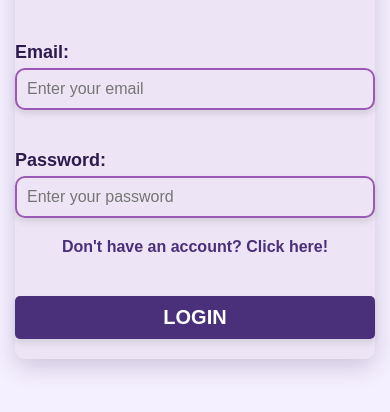
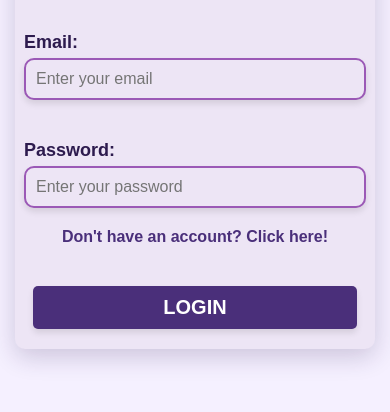
Before and after one commit to Tiguer04/DummyJSON-CRUD, a website: page public/login.html in a window 390 px wide. Shown: the part 314-726 px from the top of the page. Drawn offline with Linux system fonts and the light colour scheme; some packages are replaced by stand-ins of ours; a script that the page names is missing; a web font is replaced by a local one.

Commit message:
The login has been modified and improved with all its mediaqueries handled

```diff
--- a/public/login.html
+++ b/public/login.html
@@ -13,23 +13,27 @@
 
   <div class="container-auth">
     <div class="form-container-auth">
-      <div class="form-group">
+      <div class="form-group-header">
         <h1 class="form-auth-title">Login</h1>
         <h2 class="form-auth-subtitle">Enter your credentials to access the DummyJSON CRUD tool</h2>
       </div>
       <div class="form-group">
-        <label>Email: </label>
+        <div class="form-group-label">
+          <label>Email: </label>
+        </div>
         <input type="email" id="email" placeholder="Enter your email">
       </div>
 
       <div class="form-group">
-        <label>Password: </label>
+        <div class="form-group-label">
+          <label>Password: </label>
+        </div>
         <input id="password" placeholder="Enter your password">
         <a class="form-auth-link" href="register.html">Don't have an account? Click here!</a>
       </div>
 
       <div class="form-group">
-        <button id="login-button">LOGIN</button>
+        <button class="login-button" id="login-button">LOGIN</button>
       </div>
     </div>
   </div>
--- a/public/styles.css
+++ b/public/styles.css
@@ -120,9 +120,12 @@ a{
 
 .form-group{
   display: flex;
+  justify-content: center;
+  align-items: center;
   flex-direction: column;
   align-items: left;
   margin-bottom: 20px;
+  width: 100%;
 }
 
 .form-container{
@@ -218,6 +221,10 @@ a{
   margin-bottom: 10px;
 }
 
+#login-button{
+  width: 100%;
+}
+
 input{
   font-family: "Elms Sans", sans-serif;
   padding: 10px;
@@ -252,7 +259,16 @@ textarea{
   flex-direction: column;
   align-items: left;
   margin-bottom: 20px;
+  width: 95%;
+}
+
+.form-group-label{
+  display: flex;
+  justify-content: left;
+  align-items: left;
   width: 100%;
+  max-width: 700px;
+  min-width: 380px;
 }
 
 .form-container{
@@ -261,7 +277,22 @@ textarea{
   align-items: center;
   flex-direction: column;
   gap: 20px;
+  margin-left: 0px;
+  width: 100%;
+}
+
+.form-container-auth{
+  display: flex;
+  justify-content: center;
+  align-items: center;
+  flex-direction: column;
+  gap: 20px;
   margin-left: 15px;
+  margin-right: 15px;
+  border-radius: 10px;
+  background-color: #EDE5F5;
+  box-shadow: 0px 8px 24px rgba(45, 27, 78, 0.2);
+  transition: all 0.3s ease;
   width: 97%;
 }
 
@@ -335,6 +366,10 @@ h2{
   margin-bottom: 10px;
 }
 
+#login-button{
+  width: 100%;
+}
+
 input{
   font-family: "Elms Sans", sans-serif;
   padding: 10px;
@@ -342,7 +377,6 @@ input{
   border-radius: 10px;
   box-shadow: 0px 4px 6px rgba(0, 0, 0, 0.1);
   width: 100%;
-  max-width: 420px;
   min-width: 200px;
   background-color: #EDE5F5;
   color:#2D1B4E;
@@ -356,7 +390,6 @@ textarea{
   border-radius: 10px;
   box-shadow: 0px 4px 6px rgba(0, 0, 0, 0.1);
   width: 100%;
-  max-width: 420px;
   min-width: 200px;
   height: 150px;
   font-family: "Elms Sans", sans-serif;
@@ -370,7 +403,15 @@ textarea{
   flex-direction: column;
   align-items: left;
   margin-bottom: 20px;
+  width: 95%;
+}
+
+.form-group-label{
+  display: flex;
+  justify-content: left;
+  align-items: left;
   width: 100%;
+  min-width: 200px;
 }
 
 .form-container{
@@ -379,12 +420,11 @@ textarea{
   align-items: center;
   flex-direction: column;
   gap: 20px;
-  margin-left: 5px;
-  width: 96%;
+  margin-left: 0px;
+  width: 100%;
 }
 
 #productDescription{
-  max-width: 420px;
   min-width: 200px;
 }
 
@@ -467,3 +507,32 @@ textarea{
   padding-top: 20px;
   text-align: center;
 }
+
+.form-group-label{
+  display: flex;
+  justify-content: left;
+  align-items: left;
+  width: 100%;
+  max-width: 700px;
+}
+
+#login-button{
+  width: 95%;
+}
+
+.showEditForm{
+  display: flex;
+  flex-direction: column;
+  justify-content: center;
+  align-items: center;
+}
+
+.edit-form-group{
+  display: flex;
+  justify-content: center;
+  align-items: center;
+  flex-direction: column;
+  align-items: left;
+  margin-bottom: 20px;
+  width: 100%;
+}
```
Also changed, not shown: public/index.html (+9 -3 lines), public/script.js (+30 -7 lines).
